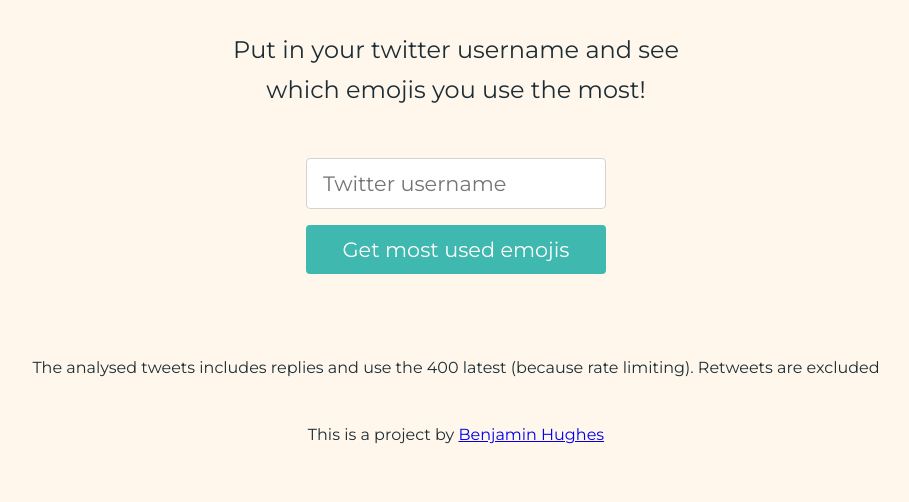
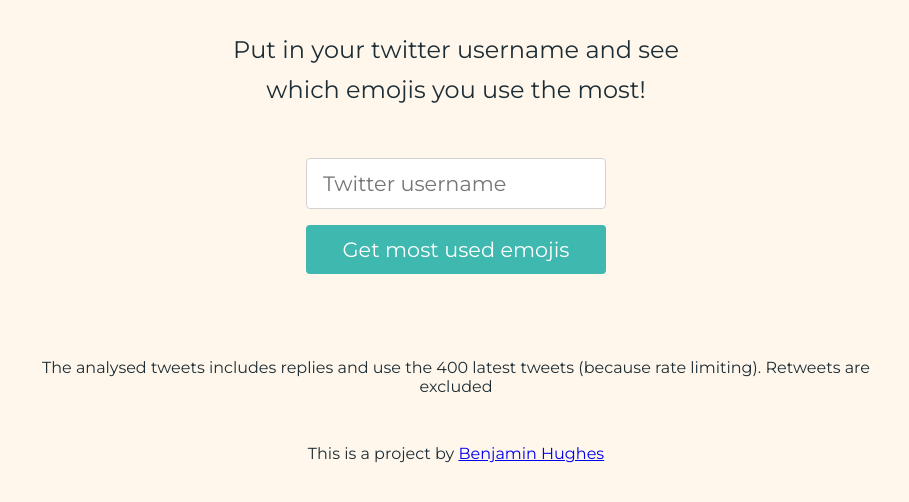
Before and after one commit to benna100/most-used-emojis, a React app: page public/index.html in a window 1280 px wide. Shown: the part 122-624 px from the top of the page, without its empty margins (184-1093 px from the left). Built offline with nearby package versions, Linux system fonts and the light colour scheme.

```diff
--- a/public/index.html
+++ b/public/index.html
@@ -53,8 +53,8 @@
       </section>
       <section class="outro">
         <span class="project-by">
-          The analysed tweets includes replies and use the 400 latest (because
-          rate limiting). Retweets are excluded
+          The analysed tweets includes replies and use the 400 latest tweets
+          (because rate limiting). Retweets are excluded
         </span>
         <span class="project-by">
           This is a project by
```
